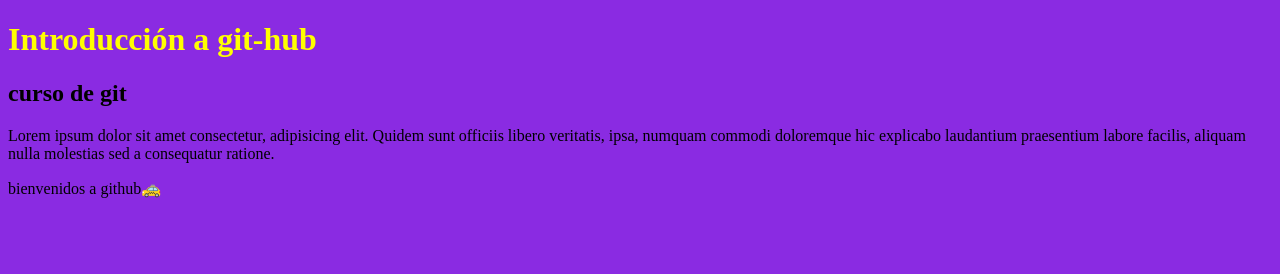
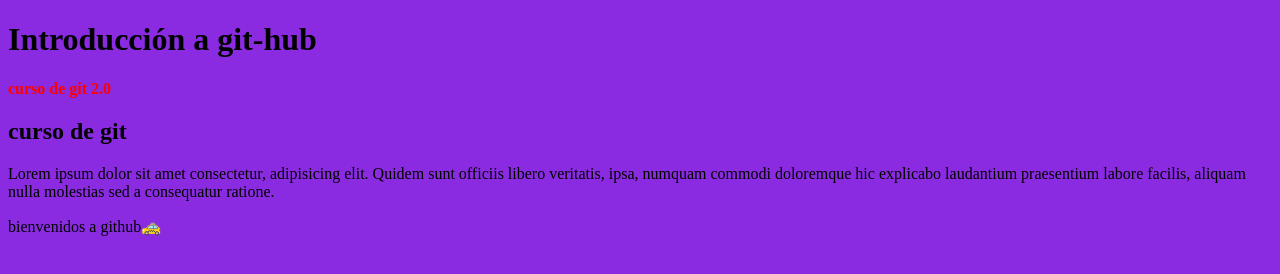
Before and after one commit to ppinilla/Clase-10, a plain HTML site: page index.html in a window 1280 px wide. Drawn offline with Linux system fonts and the light colour scheme.

Commit message:
agregue una etiqueta strong y estilos desde el pasado

```diff
--- a/estilos.css
+++ b/estilos.css
@@ -1,6 +1,8 @@
 body{
     background-color: blueviolet;
 }
+strong{
+    color: red;
 h1{
     color: yellow;
 }
--- a/index.html
+++ b/index.html
@@ -9,6 +9,7 @@
 </head>
 <body>
     <h1>Introducción a git-hub</h1>
+    <strong>curso de git 2.0</strong>
     <h2>curso de git</h2>
     <p>Lorem ipsum dolor sit amet consectetur, adipisicing elit. Quidem sunt officiis libero veritatis, ipsa, numquam commodi doloremque hic explicabo laudantium praesentium labore facilis, aliquam nulla molestias sed a consequatur ratione.</p>
     <marquee behavior="alternate" direction="right">bienvenidos a github🚕</marquee>
```
